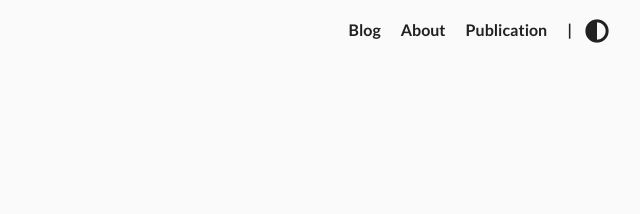
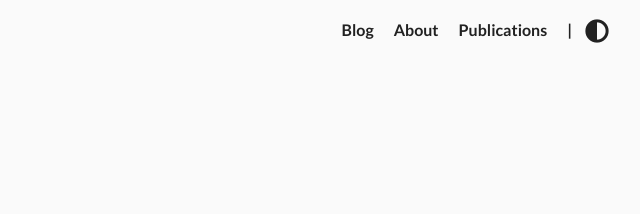
Before and after one commit to makokal/makokal.github.io, a plain HTML site: page index.html in a window 1280 px wide. Shown: the top 214 px of the page, 458-1098 px from the left. Drawn offline with nearby package versions, Linux system fonts and the light colour scheme.

Commit message:
Automated deployment: Sat Sep 19 18:08:59 UTC 2020 makokal/blog@d4319afef4479d28b4806d0eda99e7a24cf124ec

```diff
--- a/index.html
+++ b/index.html
@@ -91,7 +91,7 @@
             </li>
 
             <li class="navigation-item">
-              <a class="navigation-link" href="/publications/">Publication</a>
+              <a class="navigation-link" href="/publications/">Publications</a>
             </li>
 
 
```
Also changed, not shown: 404.html (+1 -1 lines), about/index.html (+1 -1 lines), categories/index.html (+1 -1 lines), post/back-to-blogging/index.html (+1 -1 lines), post/index.html (+1 -1 lines), publications/index.html (+1 -1 lines), tags/blogging/index.html (+1 -1 lines), tags/index.html (+1 -1 lines), tags/writing/index.html (+1 -1 lines).
